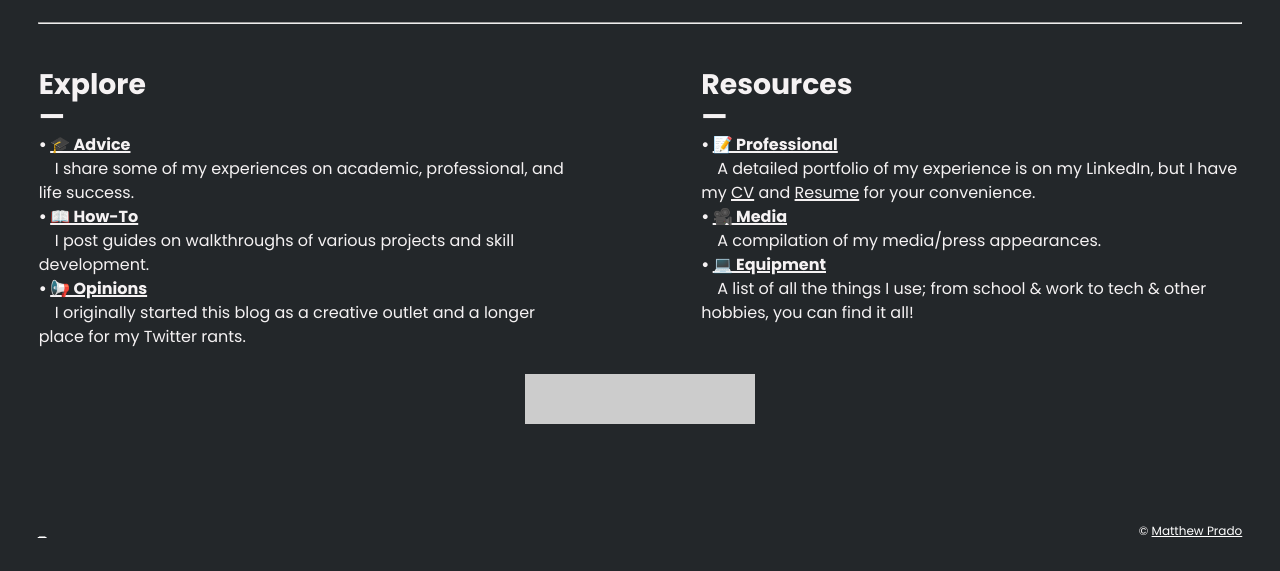
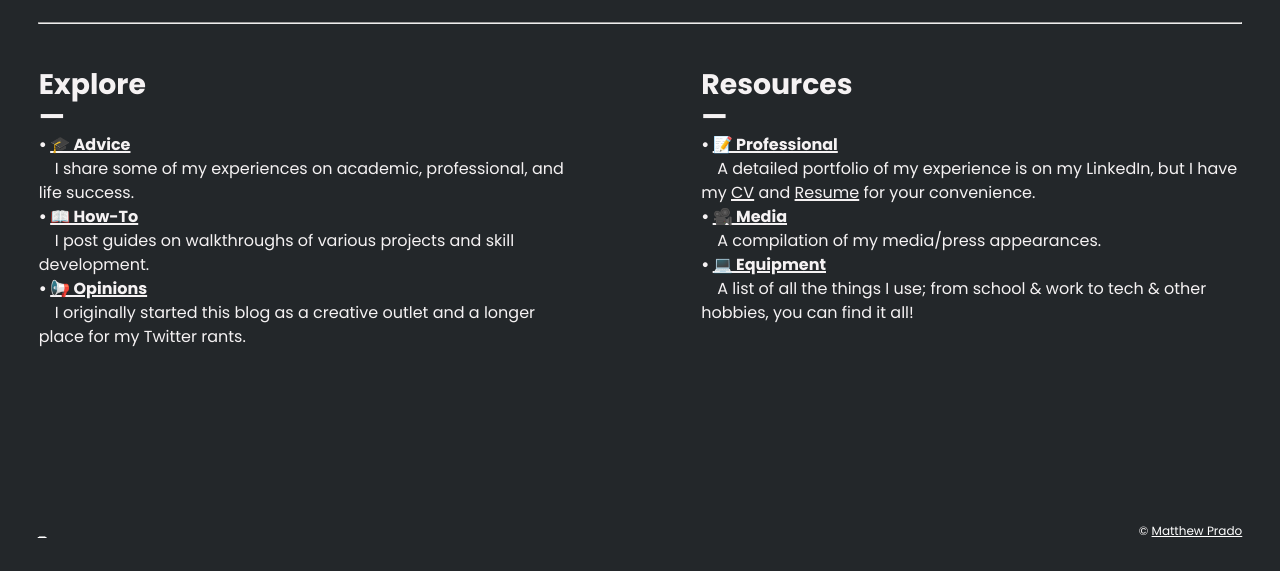
Before and after one commit to mapoztate/mprado, a Gatsby site: page / in a window 1280 px wide. Shown: the part 445-1016 px from the top of the page. Built offline with nearby package versions, Linux system fonts and the light colour scheme; Gatsby itself is replaced by a stand-in of ours.

Commit message:
Update index.md

```diff
--- a/content/pages/index.md
+++ b/content/pages/index.md
@@ -43,4 +43,4 @@ title: 'Home'
 
 <br>
 
-<div class="gfm-embed" style='background: #CCCCCC; height:50px; width: 230px; position: relative; margin: auto;' data-url="https://www.gofundme.com/f/alhambra-cs-club/widget/small/coffee"></div><script defer src="https://www.gofundme.com/static/js/embed.js"></script>
+<div class="gfm-embed" style='background: #23272a; height:50px; width: 230px; position: relative; margin: auto;' data-url="https://www.gofundme.com/f/alhambra-cs-club/widget/small/coffee"></div><script defer src="https://www.gofundme.com/static/js/embed.js"></script>
```
